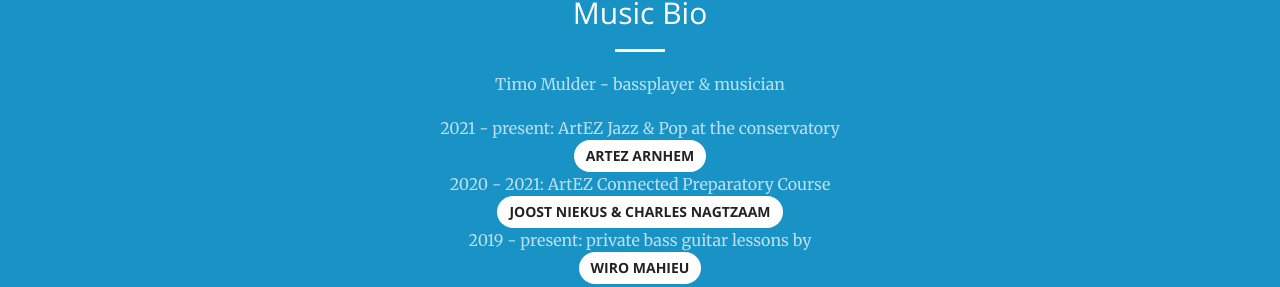
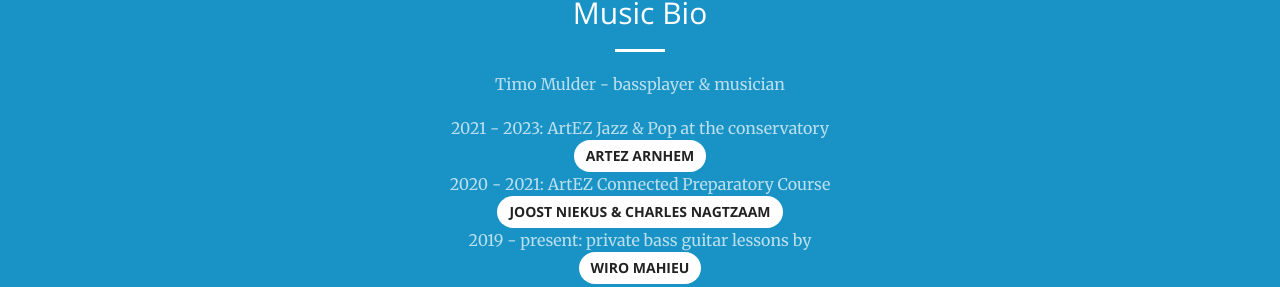
Before and after one commit to tgmulder/tgmulder.github.io, a Jekyll site: the page built from index.html, in a window 1280 px wide and 900 px high, scrolled down 862 px. Shown: the part 142-429 px from the top of the window. Built offline with Jekyll 4.4.1, drawn with Linux system fonts in a browser that asks for light colours; a style sheet for code colours, icons or effects is not loaded.

Commit message:
Update call-to-action.html
Artez end date added

```diff
--- a/_includes/call-to-action.html
+++ b/_includes/call-to-action.html
@@ -5,7 +5,7 @@
                 <h2 class="section-heading">Music Bio</h2>
                               <hr class="light">
               <p class="text-faded">Timo Mulder - bassplayer & musician</br>
-              <p class="text-faded">2021 - present: ArtEZ Jazz & Pop at the conservatory </br> <a href="https://www.artez.nl/en/course/jazz-pop-arnhem" target="_blank" class="btn btn-default btn">Artez Arnhem</a></br>
+              <p class="text-faded">2021 - 2023: ArtEZ Jazz & Pop at the conservatory </br> <a href="https://www.artez.nl/en/course/jazz-pop-arnhem" target="_blank" class="btn btn-default btn">Artez Arnhem</a></br>
                 2020 - 2021: ArtEZ Connected Preparatory Course </br><a href="https://www.artez.nl/opleidingen/externe-vooropleiding" target="_blank" class="btn btn-default btn"> Joost Niekus & Charles Nagtzaam</a></br>
                 2019 - present: private bass guitar lessons by </br><a href="http://wiromahieu.com" target="_blank" class="btn btn-default btn"> Wiro Mahieu</a></br>
                 2017 - 2019: private violin lessons by </br><a href="http://vioollesnijmegen.nl" target="_blank" class="btn btn-default btn"> Guido Jansen</a></br>
```
